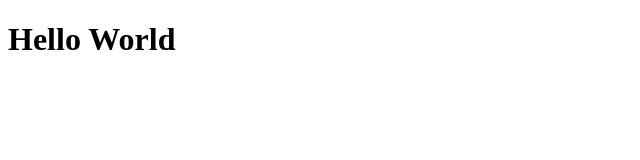
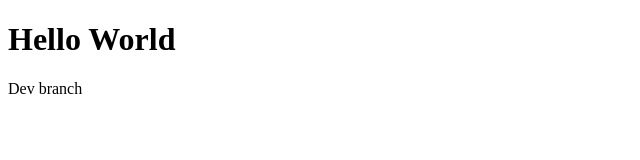
Before and after one commit to Mogoww/MDS-devsecops, a plain HTML site: page index.html in a window 1280 px wide. Shown: the full height of the page, 0-640 px from the left. Drawn offline with Linux system fonts and the light colour scheme.

Commit message:
add dev text

```diff
--- a/index.html
+++ b/index.html
@@ -10,7 +10,7 @@
 
 <body>
     <h1 id="title">Hello World</h1>
-
+    Dev branch
 </body>
 <script src="./index.js"></script>
 </html>
```
